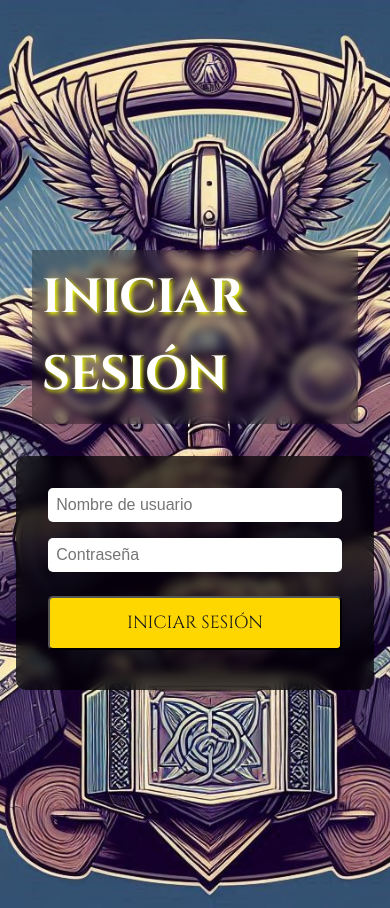
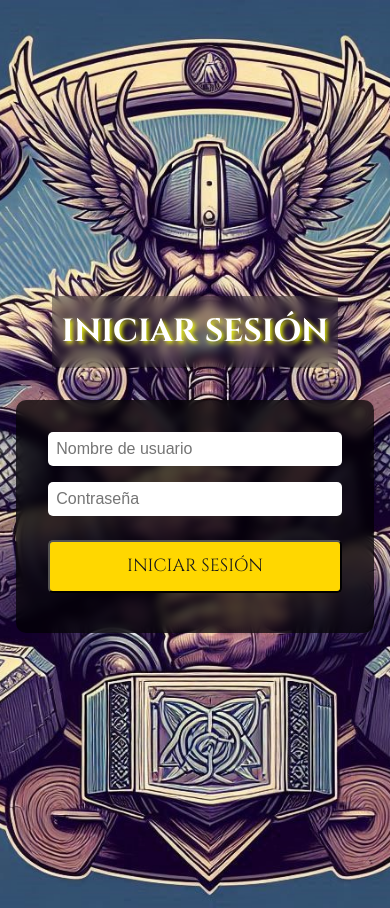
Before and after one commit to rafasb/MdT, a FastAPI app: page /login in a window 390 px wide. Run offline with FastAPI, Linux system fonts and the light colour scheme.

Commit message:
Corrección resposive en pagina login

```diff
--- a/static/css/styles.css
+++ b/static/css/styles.css
@@ -210,6 +210,7 @@
     justify-content: center;
     align-items: center;
     padding: 2rem;
+    text-align: center; /* Añadir esta línea */
 }
 
 .login-container h1 {
@@ -221,6 +222,8 @@
     backdrop-filter: blur(5px);
     -webkit-backdrop-filter: blur(5px);
     margin-bottom: 2rem;
+    display: inline-block; /* Añadir esta línea */
+    max-width: 90%; /* Añadir esta línea */
 }
 
 .login-form {
@@ -315,3 +318,10 @@
         margin: 0 1rem;
     }
 }
+
+/* Añadir esta media query */
+@media (max-width: 767px) {
+    .login-container h1 {
+        font-size: 2rem; /* Reducir el tamaño de la fuente en móviles */
+    }
+}
```
